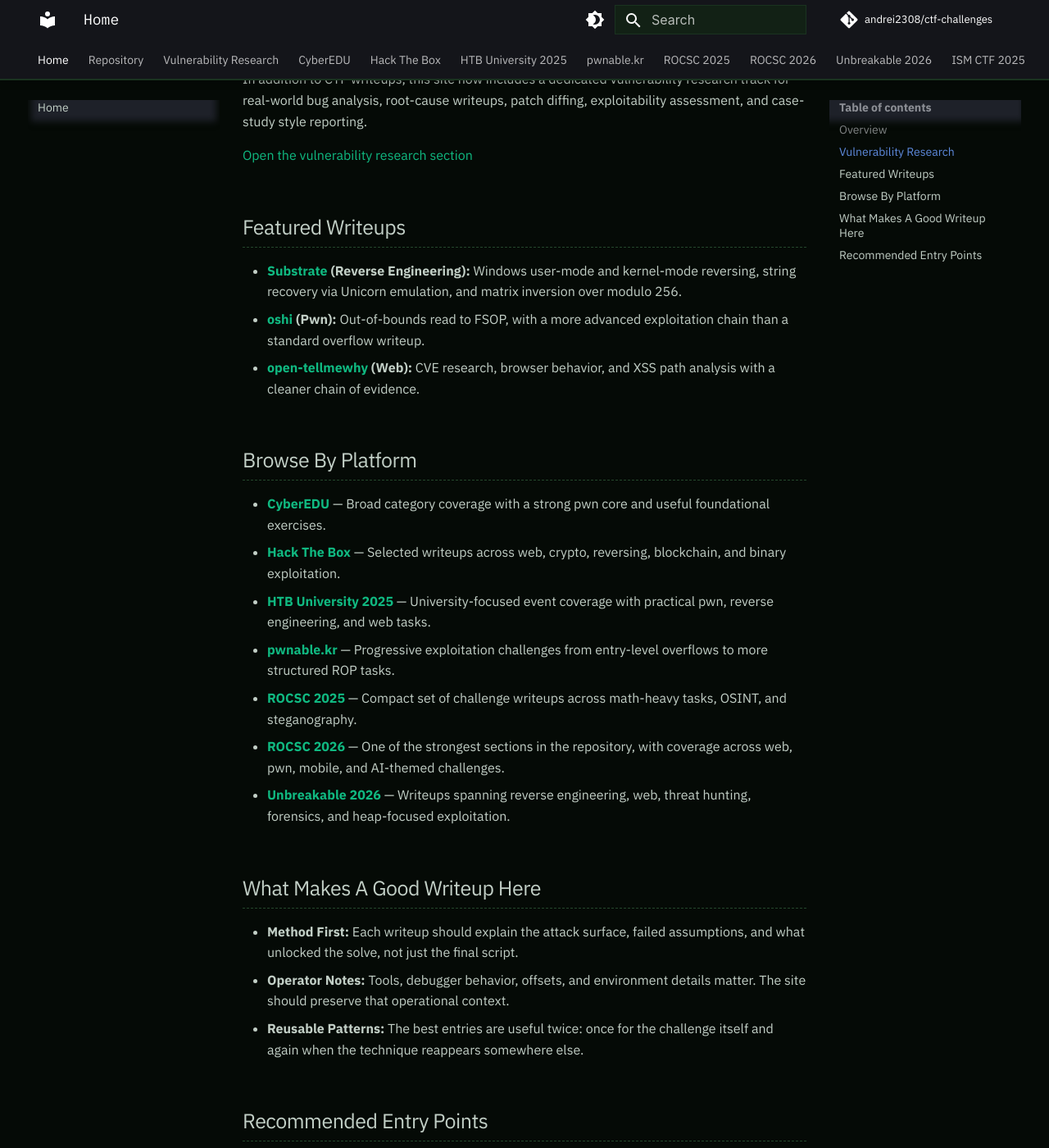
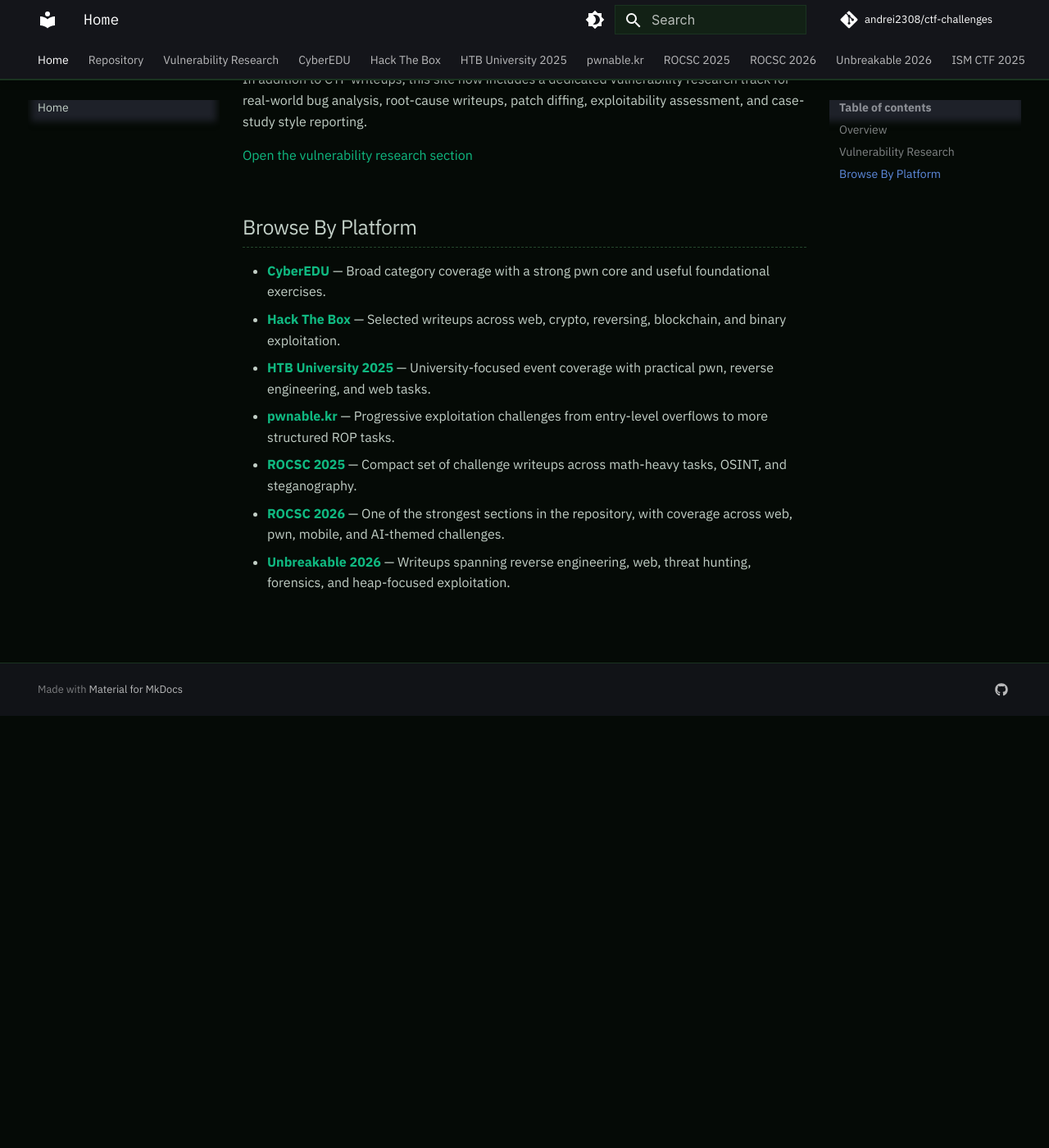
Before and after one commit to andrei2308/ctf-challenges, an MkDocs documentation site: the page built from docs/index.md, in a window 1280 px wide and 1400 px high, scrolled down 616 px. Shown: the whole window at 82% size. Built offline with MkDocs 1.6.1 and Material for MkDocs 9.7.7, drawn with Linux system fonts in a browser that asks for light colours; comment, search, counter and statistics services are not loaded; after the commit the page ends 1489 px from its top, so only the background shows below that; some of the changed text lies outside the part shown.

Commit message:
refactor: landing page

```diff
--- a/docs/index.md
+++ b/docs/index.md
@@ -18,12 +18,6 @@
 
 [Open the vulnerability research section](./vulnerability-research/index.md)
 
-## Featured Writeups
-
-- **[Substrate](./unbreakable2026/substrate/writeup.md) (Reverse Engineering):** Windows user-mode and kernel-mode reversing, string recovery via Unicorn emulation, and matrix inversion over modulo 256.
-- **[oshi](./rocsc2026/oshi/writeup.md) (Pwn):** Out-of-bounds read to FSOP, with a more advanced exploitation chain than a standard overflow writeup.
-- **[open-tellmewhy](./rocsc2026/open-tellmewhy/writeup.md) (Web):** CVE research, browser behavior, and XSS path analysis with a cleaner chain of evidence.
-
 ## Browse By Platform
 
 - **[CyberEDU](./cyberedu/index.md)** — Broad category coverage with a strong pwn core and useful foundational exercises.
@@ -33,16 +27,3 @@
 - **[ROCSC 2025](./rocsc2025/index.md)** — Compact set of challenge writeups across math-heavy tasks, OSINT, and steganography.
 - **[ROCSC 2026](./rocsc2026/index.md)** — One of the strongest sections in the repository, with coverage across web, pwn, mobile, and AI-themed challenges.
 - **[Unbreakable 2026](./unbreakable2026/index.md)** — Writeups spanning reverse engineering, web, threat hunting, forensics, and heap-focused exploitation.
-
-## What Makes A Good Writeup Here
-
-- **Method First:** Each writeup should explain the attack surface, failed assumptions, and what unlocked the solve, not just the final script.
-- **Operator Notes:** Tools, debugger behavior, offsets, and environment details matter. The site should preserve that operational context.
-- **Reusable Patterns:** The best entries are useful twice: once for the challenge itself and again when the technique reappears somewhere else.
-
-## Recommended Entry Points
-
-- [Substrate](./unbreakable2026/substrate/writeup.md) for polished reverse engineering and binary analysis.
-- [ROCSC 2026](./rocsc2026/index.md) for broad multi-category coverage.
-- [pwnable.kr](./pwnable.kr/index.md) for the cleanest progression through classic binary exploitation concepts.
-- [Hack The Box](./HackTheBox/index.md) for a platform-oriented challenge mix.
```
